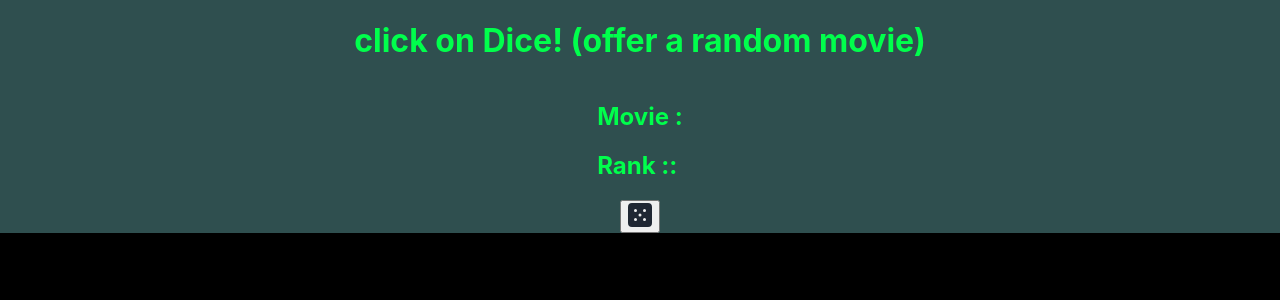
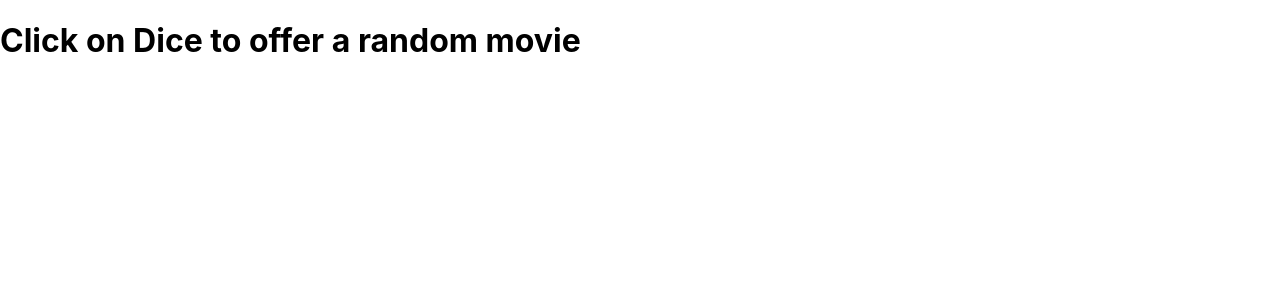
Before and after one commit to Behzadk2/my-app, a React (Create React App) app: page / in a window 1280 px wide. Shown: the top 300 px of the page. Built offline with nearby package versions, Linux system fonts and the light colour scheme.

Commit message:
Create Header

```diff
--- a/src/App.css
+++ /dev/null
@@ -1,25 +0,0 @@
-body {
-  background-color: black;
-
-}
-.container {
-  background-color:darkslategray;
-  display: flex;
-  color:rgb(0, 255, 76);
-  flex-direction: column;
-
-  justify-content: center;
-  align-items: center;
-
-
-
-}
-.main_container{
-
-
-}
-.box_rank{
-
-}
-.box_qote{}
-.box_title{}
--- a/src/App.js
+++ b/src/App.js
@@ -1,44 +1,19 @@
-import logo from "./logo.svg";
-import "./App.css";
-import axios from "axios";
-import { useEffect, useState } from "react";
+
+
+import Header from "./Components/Header";
+
+
 
 function App() {
-  const [aadvice, setAdvise] = useState("empty");
-  const ad = () => {
-    //useEffect(() => {
-    axios
-      .get(
-        "https://raw.githubusercontent.com/Behzadk2/imdb-top-250/main/List.json"
-      )
-      .then((res) => {
-        setAdvise(res.data.movies[Math.floor(Math.random() * 250)]);
-        console.log(res);
-        //  });
-      }, []);
-  };
+
+
 
   return (
-    <div className="container">
-      <div className="box_rank">
-        <h1>click on Dice! (offer a random movie)</h1>
-      </div>
+    <>
+    <Header></Header>
 
-      <div className="box_title">
-        <h2> Movie : {aadvice.title}</h2>
-        <h2>Rank :: {aadvice.rank}</h2>
-      </div>
-      <div className="box_dice">
-        <button onClick={ad}>
-          <svg width="24" height="24" xmlns="http://www.w3.org/2000/svg">
-            <path
-              d="M20 0H4a4.005 4.005 0 0 0-4 4v16a4.005 4.005 0 0 0 4 4h16a4.005 4.005 0 0 0 4-4V4a4.005 4.005 0 0 0-4-4ZM7.5 18a1.5 1.5 0 1 1 0-3 1.5 1.5 0 0 1 0 3Zm0-9a1.5 1.5 0 1 1 0-3 1.5 1.5 0 0 1 0 3Zm4.5 4.5a1.5 1.5 0 1 1 0-3 1.5 1.5 0 0 1 0 3Zm4.5 4.5a1.5 1.5 0 1 1 0-3 1.5 1.5 0 0 1 0 3Zm0-9a1.5 1.5 0 1 1 0-3 1.5 1.5 0 0 1 0 3Z"
-              fill="#202733"
-            />
-          </svg>
-        </button>
-      </div>
-    </div>
+
+    </>
   );
 }
 
--- /dev/null
+++ b/src/Components/Header.js
@@ -0,0 +1,16 @@
+import React from 'react';
+
+function Header(){
+
+
+
+    return (
+
+        <>
+        <h1>Click on Dice to offer a random movie</h1>
+        </>
+    );
+
+
+}
+export default Header;
```
Also changed, not shown: src/Components/Dice.js (added), src/Components/MovieContent.js (added).
